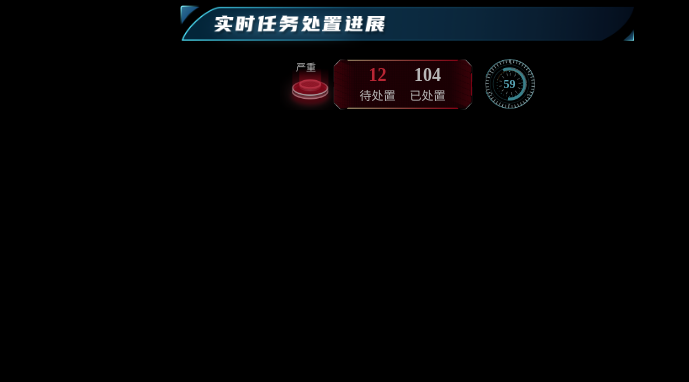
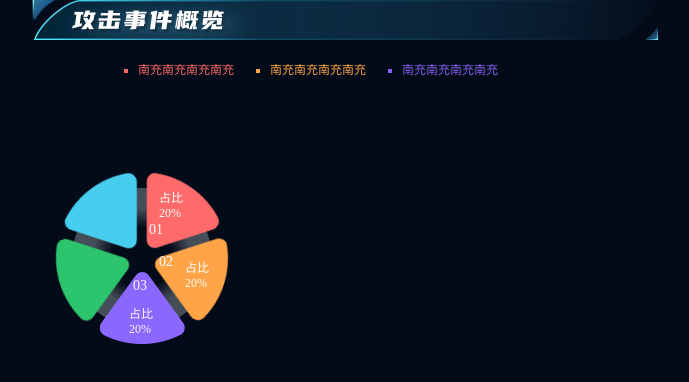
Before and after one commit to xian-644/mk-demo, a Vue app: page / in a window 1280 px wide. Shown: the top 382 px of the page, without its empty margins (233-922 px from the left). Built offline with nearby package versions, Linux system fonts and the light colour scheme.

Commit message:
布局修改

```diff
--- a/src/App.vue
+++ b/src/App.vue
@@ -1,7 +1,7 @@
 <template>
   <!-- <div id="app"> -->
-    <TaskProgress />
-    <!-- <EventList :eventList="eventList" /> -->
+    <!-- <TaskProgress /> -->
+    <EventList :eventList="eventList" />
   <!-- </div> -->
 </template>
 
@@ -14,7 +14,7 @@ const eventList = [
     ratio: 20,
     color: '#FF6B6B',
     key: '01',
-    name: 'xxx单位1',
+    name: '南充南充南充南充',
     data: [{
       time: '2021-09-01',
       type: 'SQL注入',
@@ -56,7 +56,7 @@ const eventList = [
     ratio: 20,
     color: '#FFA548',
     key: '02',
-    name: 'xxx单位2',
+    name: '南充南充南充南充',
     data: [{
       time: '2021-09-01',
       type: 'SQL注入',
@@ -99,7 +99,7 @@ const eventList = [
     ratio: 20,
     color: '#8C67FE',
     key: '03',
-    name: 'xxx单位3',
+    name: '南充南充南充南充',
     data: [{
       time: '2021-09-01',
       type: 'SQL注入',
@@ -141,7 +141,7 @@ const eventList = [
     ratio: 20,
     color: '#2CC46C',
     key: '04',
-    name: 'xxx单位4',
+    name: '南充南充南充南充',
     data: [{
       time: '2021-09-01',
       type: 'SQL注入',
@@ -183,7 +183,7 @@ const eventList = [
     ratio: 20,
     color: '#47CDEE',
     key: '05',
-    name: 'xxx单位5',
+    name: '南充南充南充南充',
     data: [{
       time: '2021-09-01',
       type: 'SQL注入',
--- a/src/components/eventList/index.vue
+++ b/src/components/eventList/index.vue
@@ -4,6 +4,10 @@
     <div class="title">
       <img src="./imgs/title.png" alt="" srcset="">
     </div>
+
+     <ul class="name-list">
+          <li :class="{'activeName': el.key == currentKey}" v-for="el in eventList" :style="`color: ${ el.color }`">{{ el.name }}</li>
+        </ul>
 
     <div class="event-list">
       <div class="left">
@@ -26,9 +30,6 @@
 
       </div>
       <div class="right">
-        <ul class="name-list">
-          <li :class="{'activeName': el.key == currentKey}" v-for="el in eventList" :style="`color: ${ el.color }`">{{ el.name }}</li>
-        </ul>
         <ul class="data-list">
           <li v-for="el in currentList" :class="el.class">
            <div class="hidden">
@@ -203,7 +204,7 @@ const imgList = [
   width: 180px;
   height: 180px;
   margin-right: 30px;
-  margin-top: 107px;
+  margin-top: 77px;
   padding: 10px;
   position: relative;
 }
@@ -235,7 +236,7 @@ const imgList = [
 
 .name-list{
   display: flex;
-  justify-content: space-between;
+  justify-content: flex-end;
   list-style: square;
   font-size: 12px;
   line-height: 12px;
@@ -243,6 +244,11 @@ const imgList = [
   margin-top: 20px;
   margin-bottom: 15px;
   margin-left: 20px;
+  padding-right: 20px;
+}
+
+.name-list li{
+  margin-left: 36px;
 }
 
 
```
